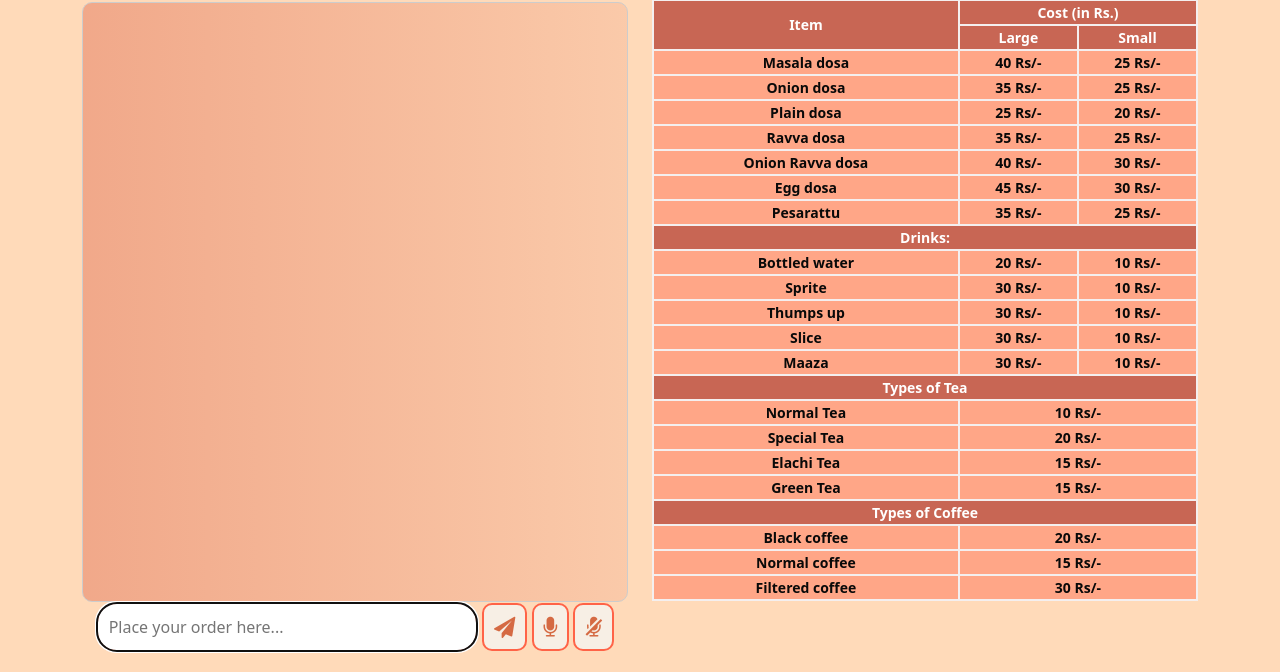
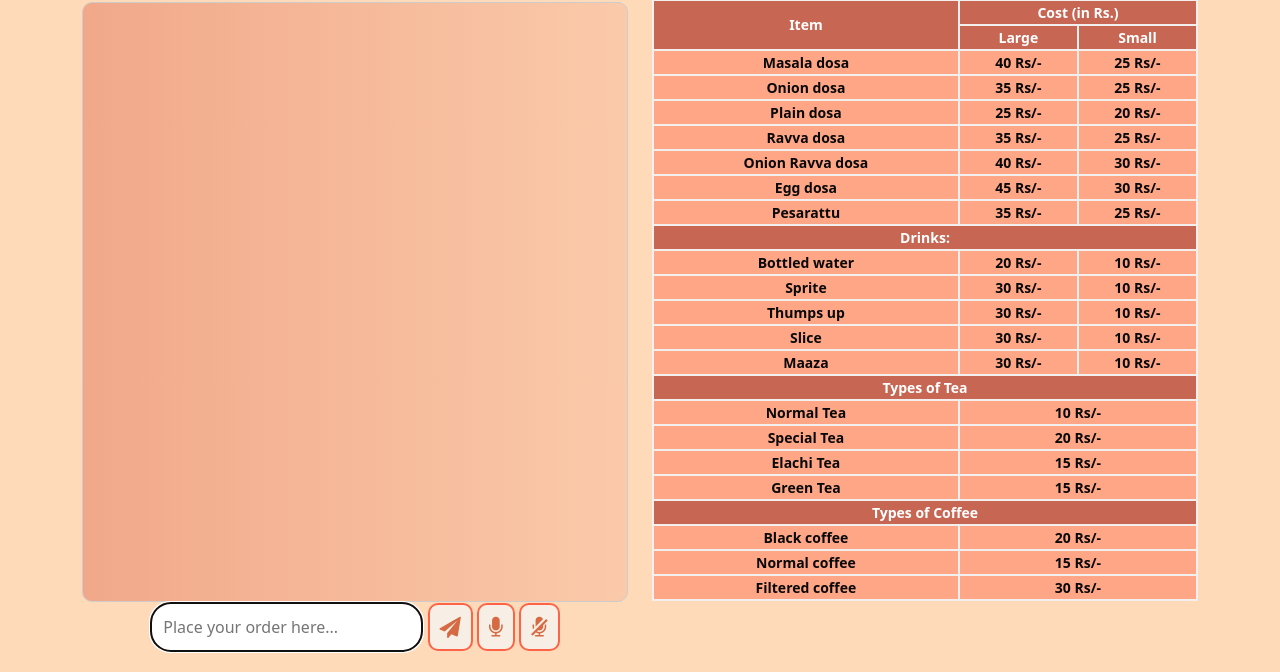
Before and after one commit to bhuvana0315/OrderAiBot, a FastAPI app: page / in a window 1280 px wide. Shown: the part 128-800 px from the top of the page. Run offline with FastAPI, Linux system fonts and the light colour scheme; some libraries are stand-ins or nearby versions.

Commit message:
updated css

```diff
--- a/static/CSS/index.css
+++ b/static/CSS/index.css
@@ -22,7 +22,7 @@
   padding: 2%;
   border-radius: 20px;
   border: 2px solid tomato;
-  width: 70%; /* Adjust the width as needed */
+  width: 50%; /* Adjust the width as needed */
   margin-bottom: 10px;
 }
 
```
